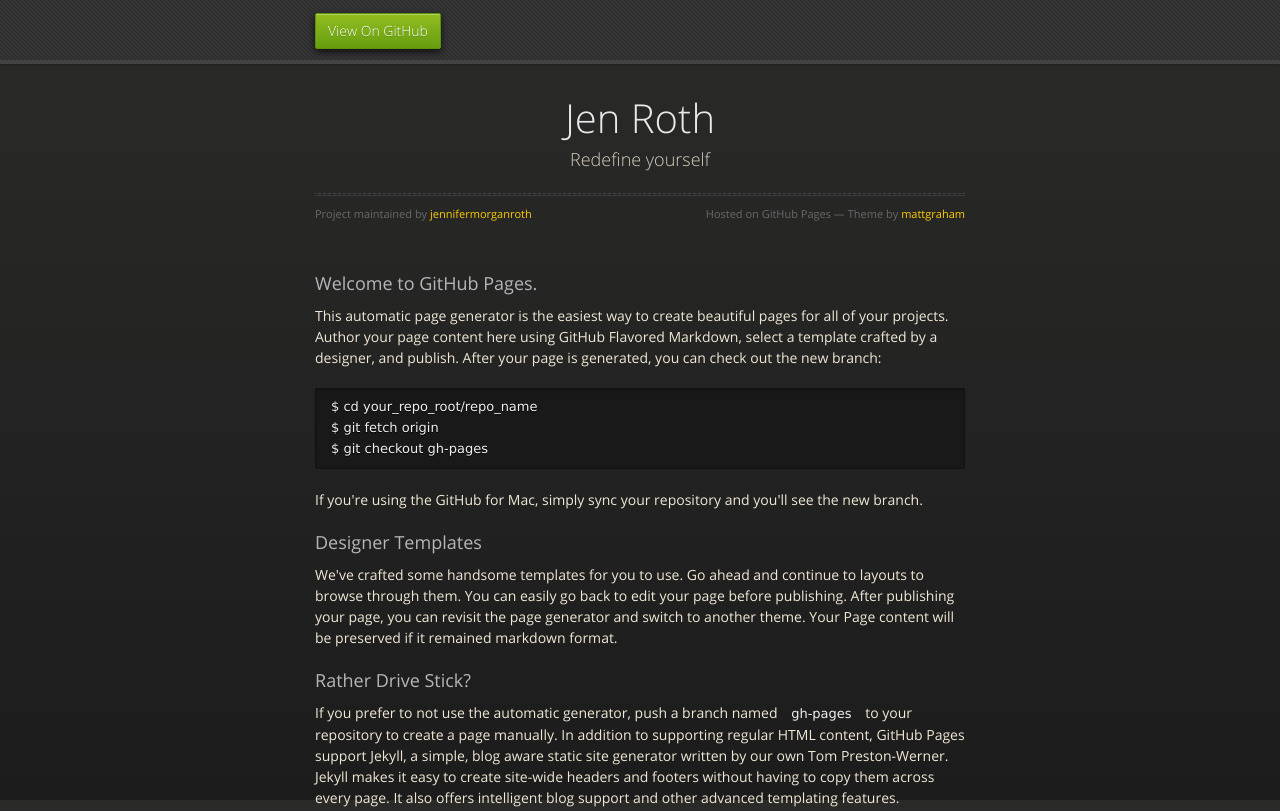
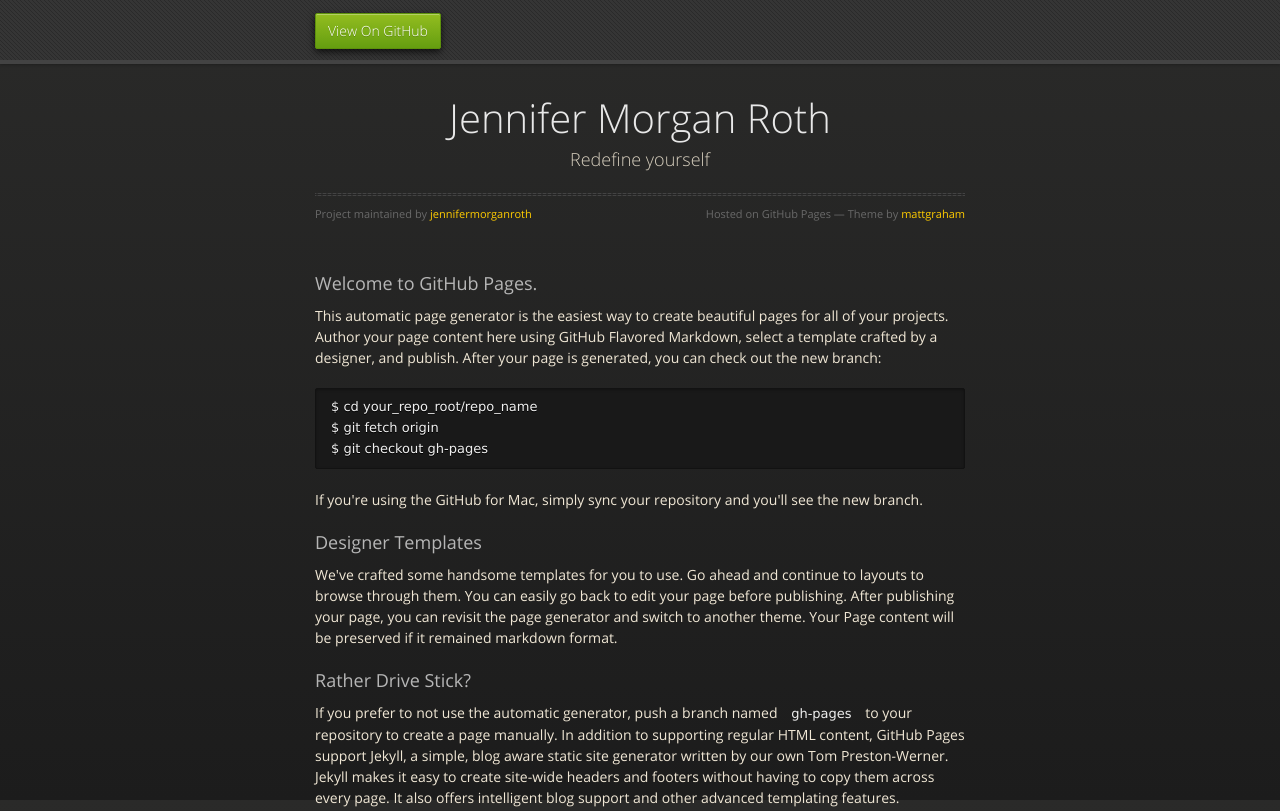
Before and after one commit to jennifermorganroth/jennifermorganroth.github.io, a plain HTML site: page index.html in a window 1280 px wide. Shown: the top 811 px of the page. Drawn offline with nearby package versions, Linux system fonts and the light colour scheme.

Commit message:
Update index.html

```diff
--- a/index.html
+++ b/index.html
@@ -28,7 +28,7 @@
 
       <section>
         <div id="title">
-          <h1>Jen Roth</h1>
+          <h1>Jennifer Morgan Roth</h1>
           <p>Redefine yourself</p>
           <hr>
           <span class="credits left">Project maintained by <a href="https://github.com/jennifermorganroth">jennifermorganroth</a></span>
```
